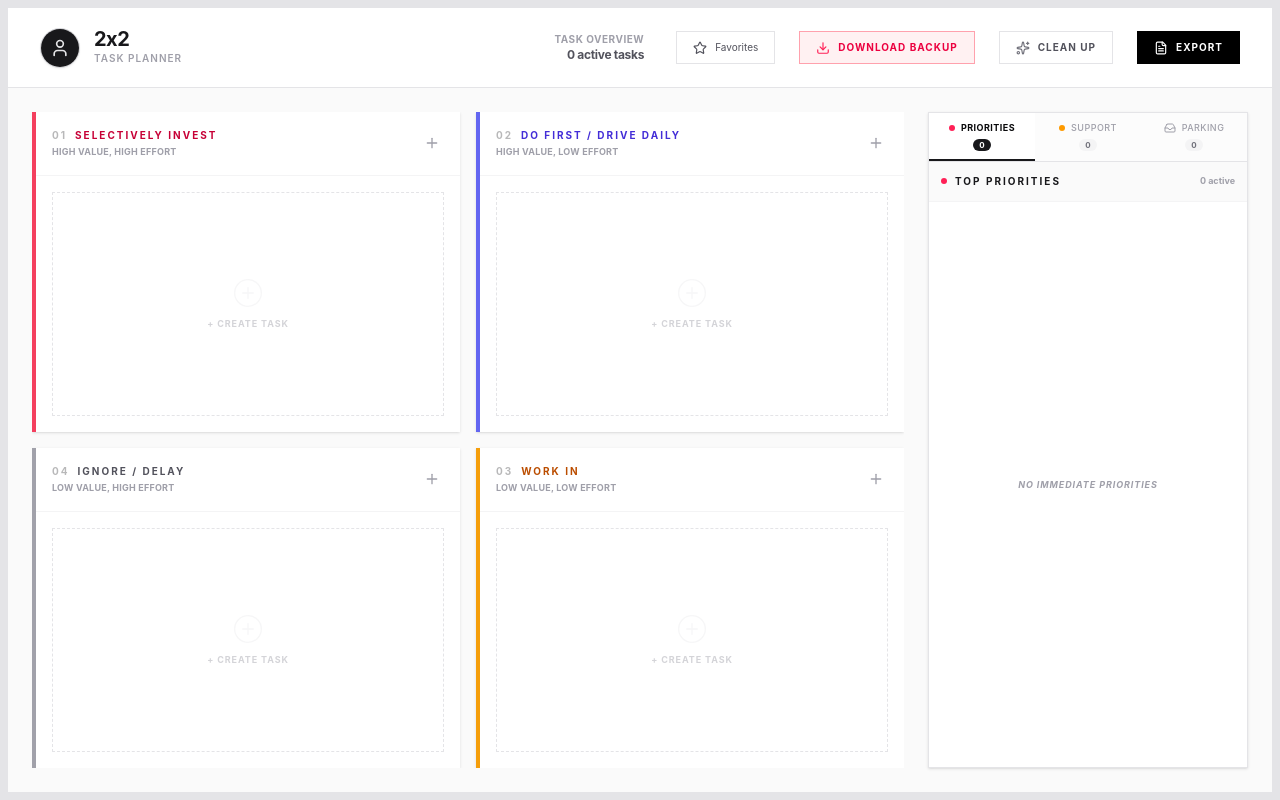
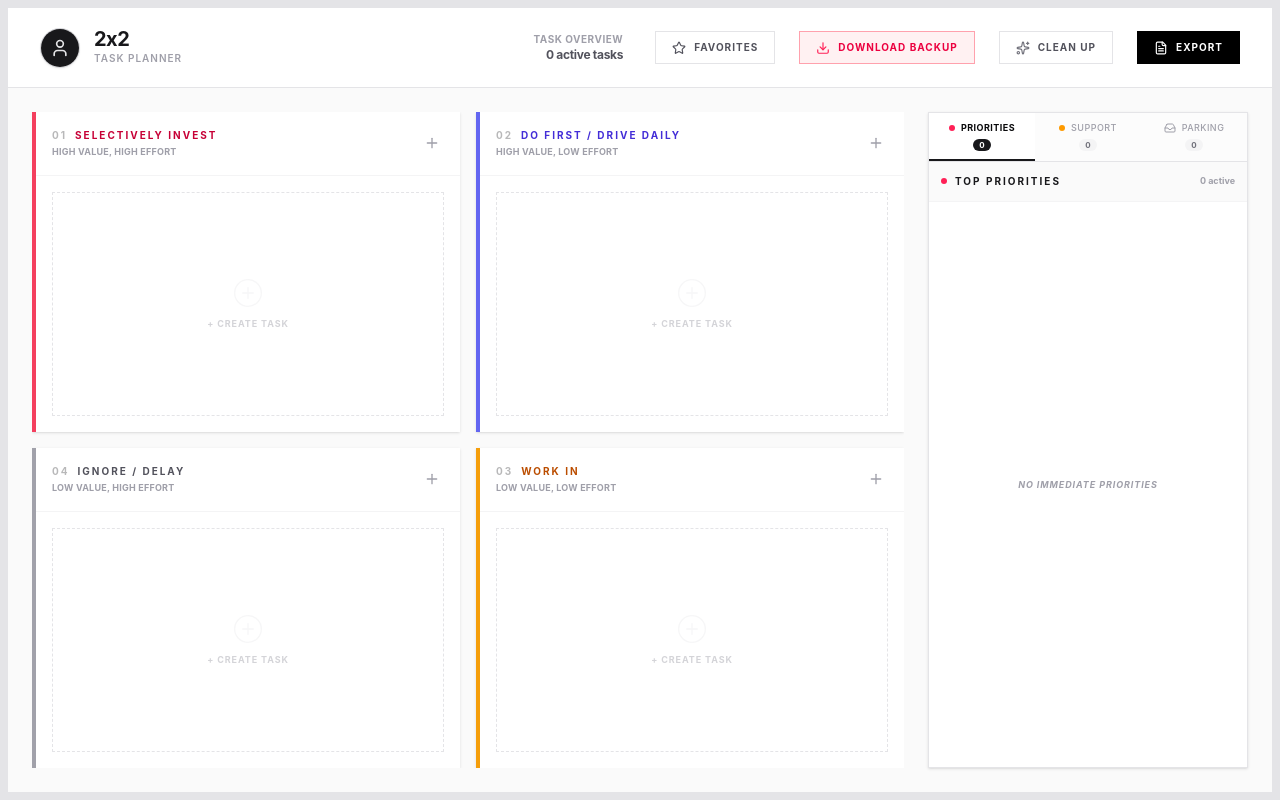
Before and after one commit to snir0308/task-planner, a React (Vite) app in the folder frontend/: page /edit in a window 1280 px wide. Built offline with nearby package versions, Linux system fonts and the light colour scheme.

Commit message:
Changed favourite botton font style

```diff
--- a/frontend/src/components/Board.jsx
+++ b/frontend/src/components/Board.jsx
@@ -19,6 +19,7 @@ export default function Board({ readOnly = false }) {
   const [cleanupOpen, setCleanupOpen] = useState(false);
   const [profileOpen, setProfileOpen] = useState(false);
    const [favoritesOpen, setFavoritesOpen] = useState(false);
+   const [favorites, setFavorites] = useState([]);
    const [profileImage, setProfileImage] = useState("");
    const [displayName, setDisplayName] = useState("");
    const [purposeStatement, setPurposeStatement] = useState("");
@@ -29,18 +30,20 @@ export default function Board({ readOnly = false }) {
    // Load initial data
    useEffect(() => {
      const loadData = async () => {
-       const [loadedTasks, loadedProfile, loadedDisplayName, loadedPurpose, loadedBackup] = await Promise.all([
+      const [loadedTasks, loadedProfile, loadedDisplayName, loadedPurpose, loadedBackup, loadedFavorites] = await Promise.all([
           boardService.getTasks(),
           boardService.getProfileImage(),
           boardService.getDisplayName(),
           boardService.getPurposeStatement(),
           boardService.getLastBackup(),
+          boardService.getFavorites(),
         ]);
         setTasks(loadedTasks);
         setProfileImage(loadedProfile);
         setDisplayName(loadedDisplayName);
         setPurposeStatement(loadedPurpose);
         setLastBackup(loadedBackup);
+        setFavorites(loadedFavorites);
         setIsLoaded(true);
      };
      loadData();
@@ -297,11 +300,11 @@ export default function Board({ readOnly = false }) {
             <>
                <button
                  onClick={() => setFavoritesOpen(true)}
-                className="flex items-center gap-2 px-4 py-2 border text-[10px] bg-white border-zinc-200 text-zinc-600 hover:border-zinc-900 hover:text-zinc-900 transition-all"
+                 className="flex items-center gap-2 px-4 py-2 border text-[10px] font-bold uppercase tracking-widest bg-white border-zinc-200 text-zinc-600 hover:border-zinc-900 hover:text-zinc-900 transition-all"
                  title="Open Favorites"
                >
-                <Star className="w-3.5 h-3.5" />
-                Favorites
+                  <Star className={`w-3.5 h-3.5 ${favorites.length > 0 ? "text-yellow-500" : ""}`} />
+                 FAVORITES
                </button>
               <button
                 onClick={downloadBackup}
```
Lines whose indentation alone changed are shown as unchanged.
